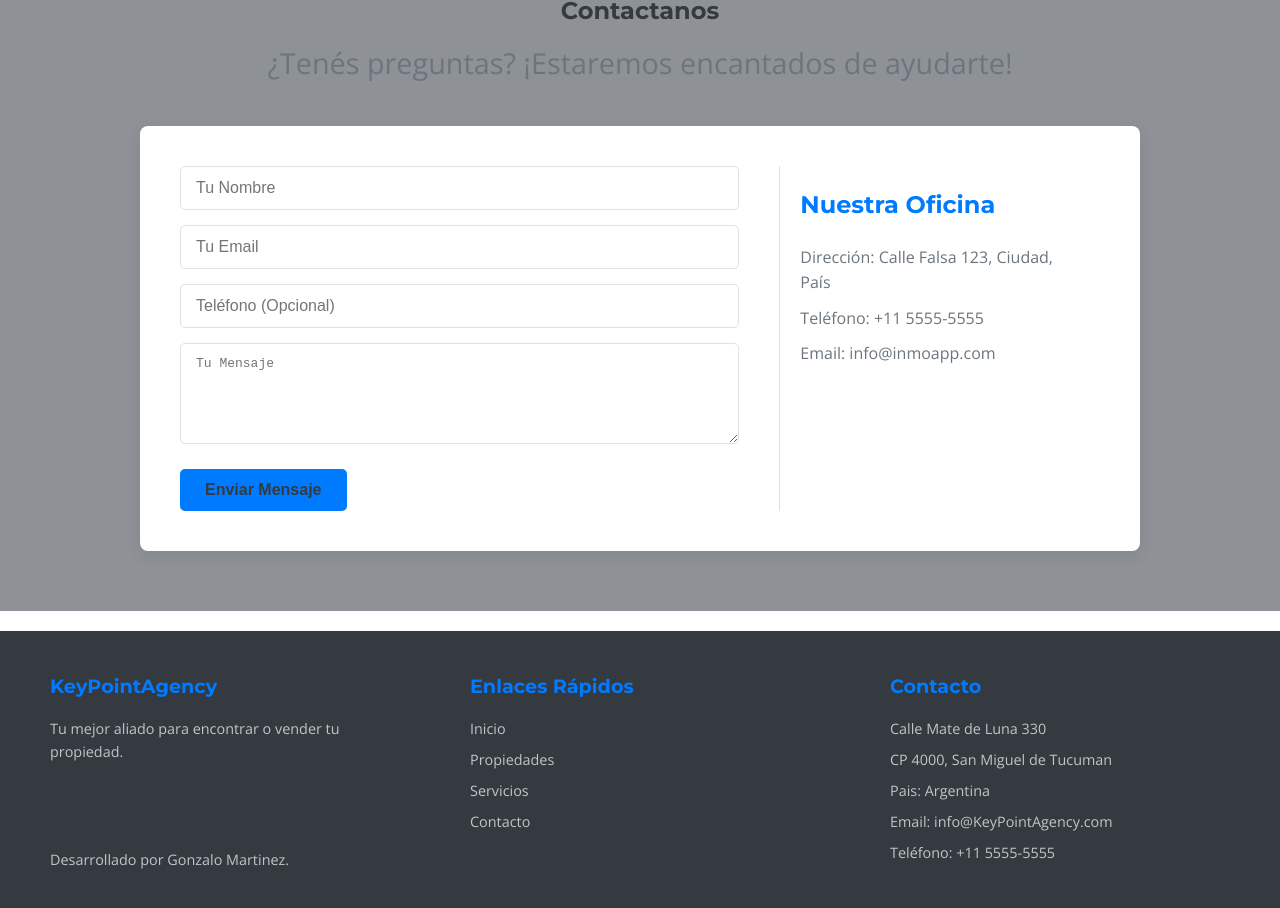
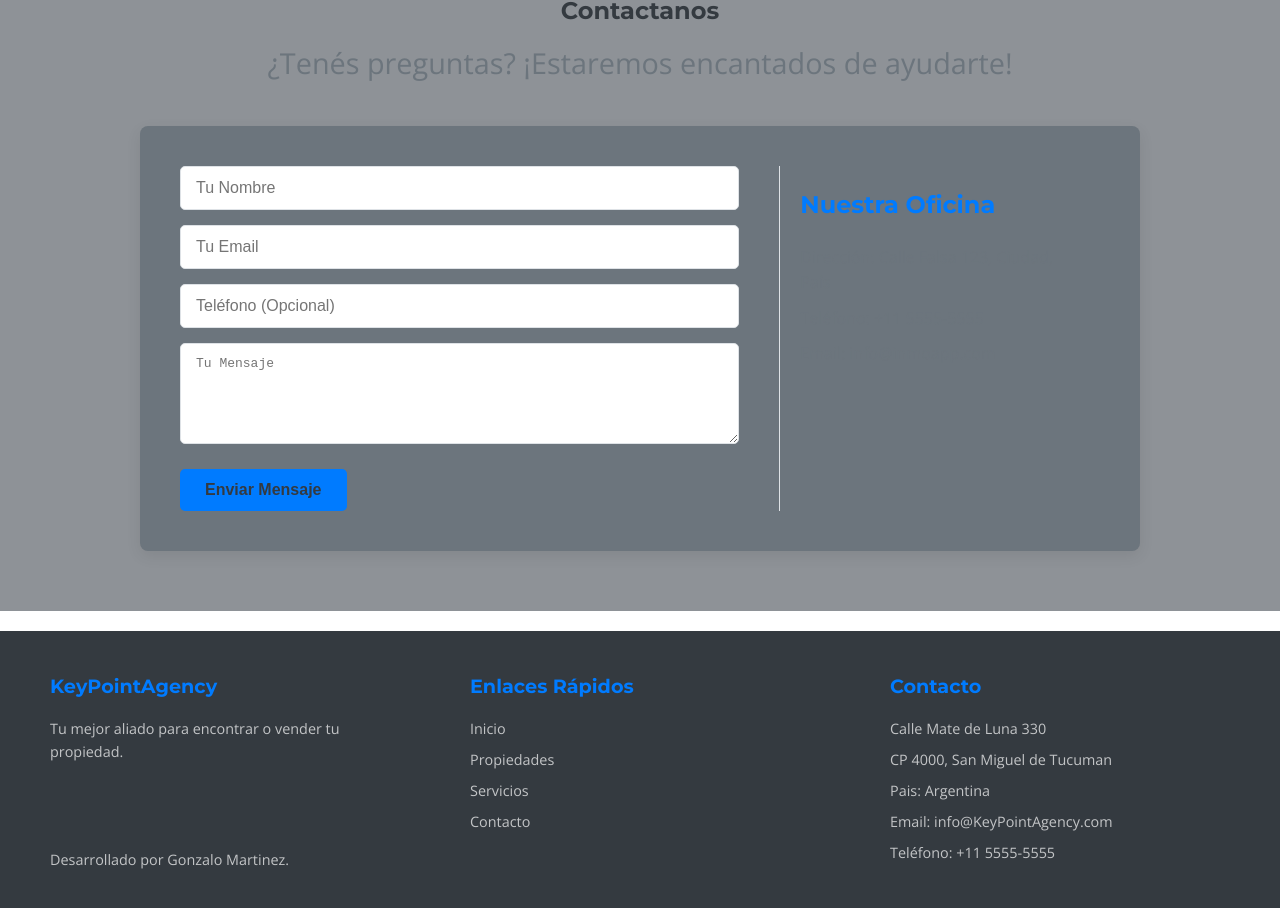
Before and after one commit to GonzaloMartinezz/KeyPointAgency, a React (Vite) app in the folder KeyPointAgency/: page / in a window 1280 px wide. Shown: the part 3279-4187 px from the top of the page. Built offline with nearby package versions, Linux system fonts and the light colour scheme.

Commit message:
cambiando form

```diff
--- a/KeyPointAgency/src/Styles/ContactUs.css
+++ b/KeyPointAgency/src/Styles/ContactUs.css
@@ -15,7 +15,7 @@
     gap: 40px;
     max-width: 1000px;
     margin: 40px auto 0 auto;
-    background-color: var(--background-light);
+    background-color: var(--text-medium);
     border-radius: 8px;
     box-shadow: 0 5px 15px var(--shadow-light);
     padding: 40px;
```
